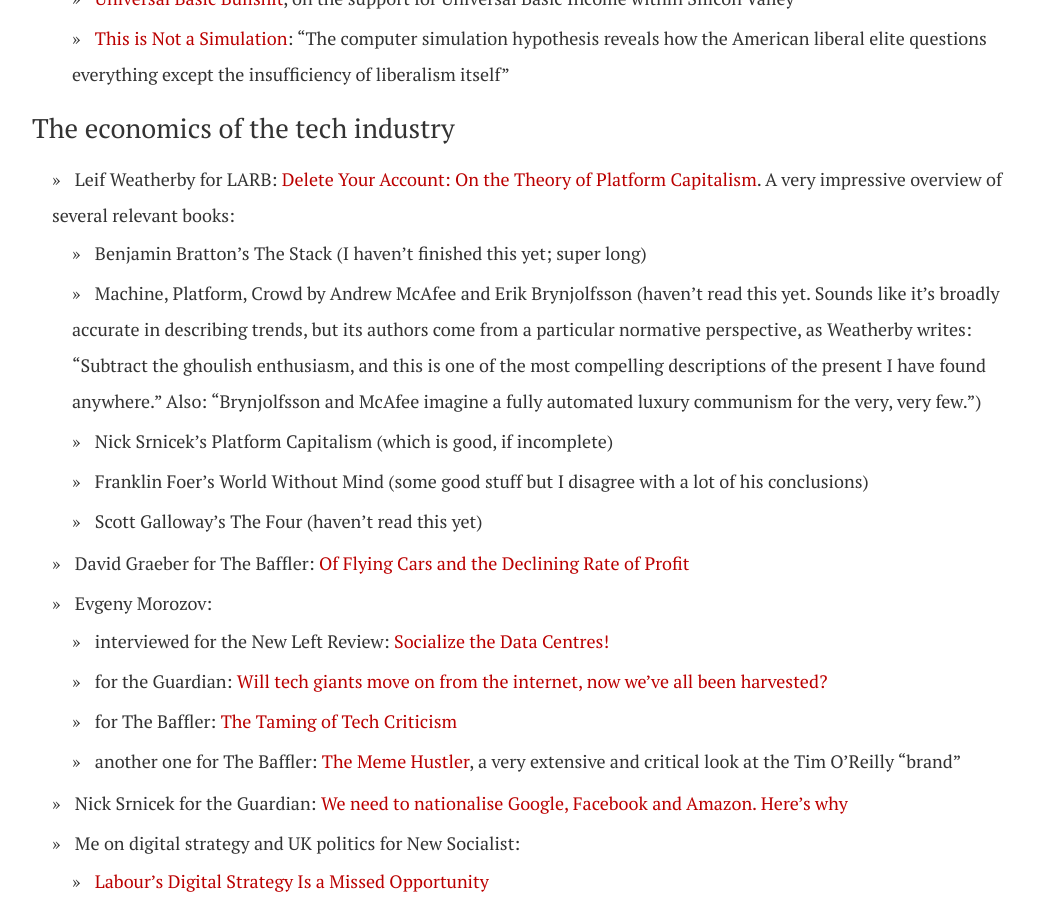
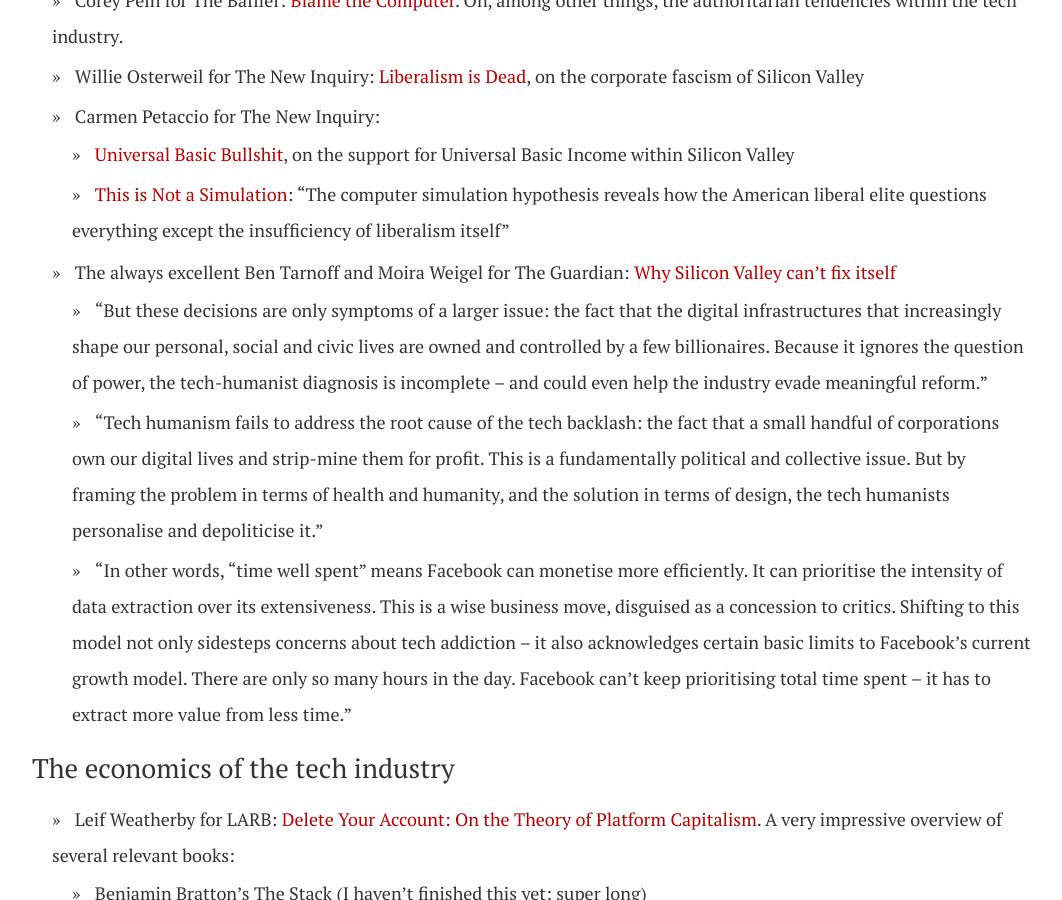
Before and after one commit to dellsystem/dellsystem.github.io, a Jekyll site: the page built from tech.md, in a window 1280 px wide and 900 px high, scrolled down 7995 px. Shown: the whole window, without its empty margins (108-1170 px from the left). Built offline with Jekyll 4.4.1, drawn with Linux system fonts in a browser that asks for light colours; some of the changed text lies outside the part shown.

Commit message:
Update tech.md

```diff
--- a/tech.md
+++ b/tech.md
@@ -3,13 +3,13 @@ layout: default
 title: "Critical perspectives on technology: resources"
 ---
 
-*Last updated: April 27, 2018.*
+*Last updated: May 7, 2018.*
 
 A wide-ranging list of resources for those interested in a more critical understanding of the technology industry, grounded in a recognition of its economic, social and political context.
 
-This was initially compiled as a companion to the March 2018 issue of [Notes From Below](https://notesfrombelow.org), called [Technology and The Worker](/issue/tech), for which I was co-curator. That issue contains some excellent pieces at the intersection of technology and class composition, and I would highly recommend taking a look.
+This was initially compiled as a companion to the March 2018 issue of [Notes From Below](https://notesfrombelow.org), called [Technology and The Worker](https://notesfrombelow.org/issue/technology-and-the-worker), which I co-curated. That issue contains some excellent pieces at the intersection of technology and class composition, most of which aren't listed here, and I would highly recommend taking a look.
 
-There's a lot here, with resources in a variety of formats (books, articles, podcasts, communities, individuals), and wI suggest you bookmark this page and use it as a reference if you're interested in this topic. If you think something should be added to this list, [get in touch](/about).
+There's a lot here, with resources in a variety of formats (books, articles, podcasts, communities, individuals), and I suggest you bookmark this page and use it as a reference if you're interested in this topic. If you think something should be added to this list, [get in touch](/about).
 
 ***
 
@@ -91,6 +91,9 @@ There's a lot here, with resources in a variety of formats (books, articles, pod
 * **[Live Work Work Work Die](https://www.goodreads.com/book/show/35684687-live-work-work-work-die) by Corey Pein**. Really looking to reading this.
 	* [Excerpt at NYMag](http://nymag.com/selectall/2018/04/corey-pein-live-work-work-work-die-excerpt-on-web-fraud.html)
 	* [Episode of The Discourse podcast featuring Corey Pein as a guest](https://twitter.com/Th3Discourse/status/988539488430428160)
+	* [Review for Salon by Keith Spencer](https://www.salon.com/2018/04/22/live-work-work-work-die-paints-a-portrait-of-silicon-valleys-dark-heart/)
+	* [Review for The New Republic by Shuja Haider](https://newrepublic.com/article/148217/silicon-valleys-rigged-game-life)
+		* "Like The Turk, Silicon Valley is an impressive automaton hiding a con job. Beneath its carefully constructed appearance of meritocracy are the world’s most powerful people, pulling strings, turning gears, and winning every time."
 
 ### Third-person accounts
 
@@ -121,7 +124,7 @@ There's a lot here, with resources in a variety of formats (books, articles, pod
 * **[Who Owns The Future](https://www.goodreads.com/book/show/18144098-who-owns-the-future) by Jaron Lanier**. This is also somewhat critical—he castigates large tech companies for having too much control over for lives. Still, I think his proposed solution (the "micropayments" thing) is highly misguided and betrays a complete misunderstanding (or ignorance) of the labour theory of value, so I'm putting it in this category.
 * **[World Without Mind](https://www.goodreads.com/book/show/34311003-world-without-mind) by Franklin Foer.** A journalist explains the dangers of Facebook and Google having a monopoly over our media sources. I agree with his concerns, but his solutions centre around better regulation, which imo is not enough to address the roots of the problem.
 * **[The Wealth of Humans](https://www.goodreads.com/book/show/25663661-the-wealth-of-humans) by Ryan Avent**. An editor for the_Economist_ laments that technology (esp automation) is changing the relationship between capital and labour by reducing the value of labour. This had potential, but its fundamental outlook is very liberal, and doesn't do enough to question the economic landscape that led to technology being used in the way that is.
-* **[WTF: what's the future and why it's up to us](https://wtfeconomy.com/wtf-whats-the-future-and-why-it-s-up-to-us-c56cbe3cea2b) by Tim O'Reilly.** I haven't actually read this yet, but from the Medium post introducing the book, it sounds like he's saying that powerful corporations essentially need to behave better, rather than questioning the fact that these unaccountable for-profit corporations have been given so much power in the first place.
+* **[WTF: what's the future and why it's up to us](https://wtfeconomy.com/wtf-whats-the-future-and-why-it-s-up-to-us-c56cbe3cea2b) by Tim O'Reilly.** I haven't actually read this yet, but from the [Medium post introducing the book](https://wtfeconomy.com/wtf-whats-the-future-and-why-it-s-up-to-us-c56cbe3cea2b), it sounds like he's saying that powerful corporations essentially need to behave better, rather than questioning the fact that these unaccountable for-profit corporations have been given so much power in the first place.
 
 ### Very uncritical takes
 
@@ -151,7 +154,7 @@ Read them to understand the enemy, esssentially.
 * Richard Barbrook and Andy Cameron: [The Californian Ideology](http://www.metamute.org/editorial/articles/californian-ideology). A analysis of the techno-libertarian ideology of the valley (as promulgated by publications like WIRED) from a media studies perspective.
 * Gideon Lewis-Kraus for Wired: [One Startup's Struggle to Survive Silicon Valley's Gold Rush](https://www.wired.com/2014/04/no-exit/). An insightful look into startup culture (from 2014).
 * Erin Griffith for Wired: [Silicon Valley Techies Still Think They're The Good Guys. They're Not.](https://www.wired.com/story/the-other-tech-bubble/). The title says it all.
-* John Harris for the Guardian https://www.theguardian.com/commentisfree/2017/nov/20/future-digital-children-analogue-betraying-generation-michael-gove?CMP=share_btn_tw
+* John Harris for the Guardian: [Don’t just teach kids to code – teach them to question Facebook and Google](https://www.theguardian.com/commentisfree/2017/nov/20/future-digital-children-analogue-betraying-generation-michael-gove)
 * W. Patrick McCray for Los Angeles Review of Books: [Silicon Valley’s Bonfire of the Vainglorious](https://lareviewofbooks.org/article/silicon-valleys-bonfire-of-the-vainglorious/), a review of one book about Silicon Valley's obsession with transhumanism & "curing death", and one book about various characters in Silicon Valley (including Thiel fellows)
 * Evan Osnos for The New Yorker: [Doomsday Prep for the Super-Rich](https://www.newyorker.com/magazine/2017/01/30/doomsday-prep-for-the-super-rich?currentPage=all)
 * Fred Turner, in an interview for Logic Magazine: [Don't Be Evil](https://logicmag.io/03-dont-be-evil/)
@@ -167,6 +170,10 @@ Read them to understand the enemy, esssentially.
 * Carmen Petaccio for The New Inquiry:
 	* [Universal Basic Bullshit](https://thenewinquiry.com/universal-basic-bullshit/), on the support for Universal Basic Income within Silicon Valley
 	* [This is Not a Simulation](https://thenewinquiry.com/this-is-not-a-simulation/): "The computer simulation hypothesis reveals how the American liberal elite questions everything except the insufficiency of liberalism itself"
+* The always excellent Ben Tarnoff and Moira Weigel for The Guardian: [Why Silicon Valley can’t fix itself](https://www.theguardian.com/news/2018/may/03/why-silicon-valley-cant-fix-itself-tech-humanism)
+	* "But these decisions are only symptoms of a larger issue: the fact that the digital infrastructures that increasingly shape our personal, social and civic lives are owned and controlled by a few billionaires. Because it ignores the question of power, the tech-humanist diagnosis is incomplete – and could even help the industry evade meaningful reform."
+	* "Tech humanism fails to address the root cause of the tech backlash: the fact that a small handful of corporations own our digital lives and strip-mine them for profit. This is a fundamentally political and collective issue. But by framing the problem in terms of health and humanity, and the solution in terms of design, the tech humanists personalise and depoliticise it."
+	* "In other words, “time well spent” means Facebook can monetise more efficiently. It can prioritise the intensity of data extraction over its extensiveness. This is a wise business move, disguised as a concession to critics. Shifting to this model not only sidesteps concerns about tech addiction – it also acknowledges certain basic limits to Facebook’s current growth model. There are only so many hours in the day. Facebook can’t keep prioritising total time spent – it has to extract more value from less time."
 
 ### The economics of the tech industry
 
@@ -216,7 +223,7 @@ Read them to understand the enemy, esssentially.
 * Brian Merchant for The Guardian: [Fully automated luxury communism](https://www.theguardian.com/sustainable-business/2015/mar/18/fully-automated-luxury-communism-robots-employment)
 * Aaron Bastani for Vice: [Britain Doesn't Need More Austerity, It Needs Luxury Communism](https://www.vice.com/en_us/article/ppxpdm/luxury-communism-933)
 * Andrew Elrod for Dissent: [Fully Automated Luxury Socialism: The Case for a New Public Sector](https://www.dissentmagazine.org/article/automation-basic-income-government-jobs-case-new-public-sector)
-* Grace Blakeley for Novara Media: [Robots Aren’t Coming for Our Jobs – Capitalists Are](http://novaramedia.com/2018/03/20/robots-arent-coming-for-our-jobs-capitalists-are/)
+* Grace Blakeley for Novara Media: [Robots Aren’t Coming for Our Jobs – Capitalists Are](http://novaramedia.com/2018/03/20/robots-arent-coming-for-our-jobs-capitalists-are/). A really excellent perspective that considers the ideological drive that led to "globalisation" (a highly suspect nominalisation if there ever was one) being blamed for problems created by capitalism.
 * A critique of FALC, for libcom: [Fully automated luxury communism: a utopian critique](https://libcom.org/blog/fully-automated-luxury-communism-utopian-critique-14062015)
 
 ### On worker power within the industry
```
